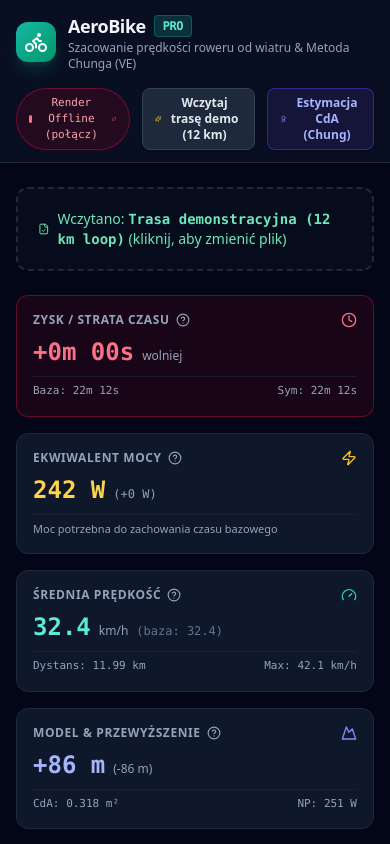
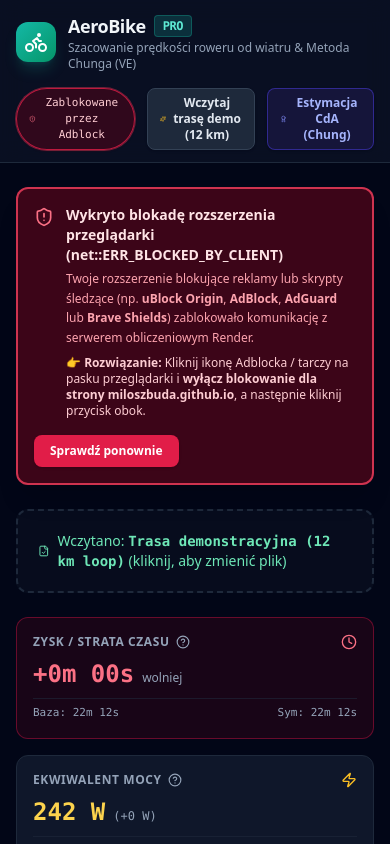
Before and after one commit to MiloszBuda/BikeSpeedSimulation, a React (Vite) app in the folder frontend/: page / in a window 390 px wide. Shown: the top 844 px of the page. Built offline with nearby package versions, Linux system fonts and the light colour scheme; no server answers.

Commit message:
fix(connection): detect ERR_BLOCKED_BY_CLIENT, add /ping fallback, and show Adblock guidance banner

```diff
--- a/frontend/src/App.tsx
+++ b/frontend/src/App.tsx
@@ -1,4 +1,5 @@
 import React, { useState, useEffect, useCallback } from 'react';
+import { ShieldAlert } from 'lucide-react';
 import { Header } from './components/Header';
 import { FileUpload } from './components/FileUpload';
 import { SummaryCards } from './components/SummaryCards';
@@ -26,6 +27,7 @@
 export const App: React.FC = () => {
   const [isBackendOnline, setIsBackendOnline] = useState<boolean>(false);
   const [isCheckingBackend, setIsCheckingBackend] = useState<boolean>(true);
+  const [isBlockedByClient, setIsBlockedByClient] = useState<boolean>(false);
   const [activeFile, setActiveFile] = useState<File | null>(null);
   const [fileName, setFileName] = useState<string>('Trasa demonstracyjna (12 km loop)');
   const [isProcessingFile, setIsProcessingFile] = useState<boolean>(false);
@@ -58,10 +60,11 @@
   // Manual retry handler for header button
   const handleRetryBackend = useCallback(async () => {
     setIsCheckingBackend(true);
-    const online = await checkBackendHealth(15000);
-    setIsBackendOnline(online);
+    const res = await checkBackendHealth(15000);
+    setIsBackendOnline(res.online);
+    setIsBlockedByClient(!res.online && res.blockedByClient);
     setIsCheckingBackend(false);
-    if (online) {
+    if (res.online) {
       setFileError(null);
     }
   }, []);
@@ -74,13 +77,14 @@
 
     const ping = async (isManual = false) => {
       if (isManual) setIsCheckingBackend(true);
-      const online = await checkBackendHealth(12000);
+      const res = await checkBackendHealth(12000);
       if (!isMounted) return;
-      setIsBackendOnline(online);
+      setIsBackendOnline(res.online);
+      setIsBlockedByClient(!res.online && res.blockedByClient);
       setIsCheckingBackend(false);
 
       // Progressive backoff ping to catch Render waking up (free tier cold start takes ~15-25s)
-      if (!online && attempt < 4 && !isManual) {
+      if (!res.online && attempt < 4 && !isManual && !res.blockedByClient) {
         attempt++;
         const delays = [3000, 6000, 10000, 15000];
         retryTimer = setTimeout(() => ping(false), delays[attempt - 1] || 15000);
@@ -113,6 +117,7 @@
       const processed = await processFitFile(file);
       setProcessData(processed);
       setIsBackendOnline(true);
+      setIsBlockedByClient(false);
 
       // Update default config with weather from this ride
       const newConfig: SimulationConfig = {
@@ -152,14 +157,22 @@
 
     } catch (err: any) {
       console.error('FIT processing error:', err);
-      const online = await checkBackendHealth(5000);
-      setIsBackendOnline(online);
-      if (!online) {
-        setFileError(
-          'Nie udało się połączyć z backendem Render (https://bikespeedsimulation.onrender.com). ' +
-          'Darmowy serwer Render usypia po 15 min bezczynności — pierwsze wybudzenie trwa ~20 sekund. ' +
-          'Sprawdź status w nagłówku lub kliknij przycisk połączenia i spróbuj ponownie za moment.'
-        );
+      const res = await checkBackendHealth(5000);
+      setIsBackendOnline(res.online);
+      setIsBlockedByClient(!res.online && res.blockedByClient);
+      if (!res.online) {
+        if (res.blockedByClient) {
+          setFileError(
+            'Zapytanie do backendu zostało zablokowane przez Twoją przeglądarkę (ERR_BLOCKED_BY_CLIENT). ' +
+            'Wyłącz wtyczkę Adblock, uBlock Origin lub Brave Shields dla strony miloszbuda.github.io i spróbuj ponownie.'
+          );
+        } else {
+          setFileError(
+            'Nie udało się połączyć z backendem Render (https://bikespeedsimulation.onrender.com). ' +
+            'Darmowy serwer Render usypia po 15 min bezczynności — pierwsze wybudzenie trwa ~20 sekund. ' +
+            'Sprawdź status w nagłówku lub kliknij przycisk połączenia i spróbuj ponownie za moment.'
+          );
+        }
       } else {
         setFileError(err.message || 'Wystąpił błąd podczas przetwarzania pliku FIT.');
       }
@@ -303,6 +316,7 @@
       <Header
         isBackendOnline={isBackendOnline}
         isCheckingBackend={isCheckingBackend}
+        isBlockedByClient={isBlockedByClient}
         onRetryBackend={handleRetryBackend}
         onLoadDemo={handleLoadDemo}
         onOpenChungModal={() => setIsChungModalOpen(true)}
@@ -311,6 +325,33 @@
 
       {/* Main Workspace Container */}
       <main className="flex-1 max-w-7xl w-full mx-auto px-4 sm:px-6 py-6 flex flex-col gap-6">
+        {/* Adblock / Client Blocked Notification Banner */}
+        {isBlockedByClient && (
+          <div className="bg-rose-950/80 border-2 border-rose-500/80 p-4 rounded-xl flex flex-col sm:flex-row items-start sm:items-center justify-between gap-4 text-rose-200 text-xs shadow-xl backdrop-blur-sm">
+            <div className="flex items-start gap-3">
+              <ShieldAlert className="w-5 h-5 text-rose-400 shrink-0 mt-0.5" />
+              <div>
+                <strong className="block text-rose-100 font-semibold text-sm mb-1">
+                  Wykryto blokadę rozszerzenia przeglądarki (net::ERR_BLOCKED_BY_CLIENT)
+                </strong>
+                <p className="text-rose-300 leading-relaxed">
+                  Twoje rozszerzenie blokujące reklamy lub skrypty śledzące (np. <b>uBlock Origin</b>, <b>AdBlock</b>, <b>AdGuard</b> lub <b>Brave Shields</b>) zablokowało komunikację z serwerem obliczeniowym Render.
+                </p>
+                <div className="mt-2 text-rose-200">
+                  👉 <b>Rozwiązanie:</b> Kliknij ikonę Adblocka / tarczy na pasku przeglądarki i <b>wyłącz blokowanie dla strony miloszbuda.github.io</b>, a następnie kliknij przycisk obok.
+                </div>
+              </div>
+            </div>
+            <button
+              type="button"
+              onClick={handleRetryBackend}
+              className="px-4 py-2 bg-rose-600 hover:bg-rose-500 text-white font-bold rounded-lg shadow transition-all active:scale-95 shrink-0"
+            >
+              Sprawdź ponownie
+            </button>
+          </div>
+        )}
+
         {/* File Upload Zone */}
         <FileUpload
           onFileSelected={handleFileSelected}
--- a/frontend/src/components/Header.tsx
+++ b/frontend/src/components/Header.tsx
@@ -1,9 +1,10 @@
 import React from 'react';
-import { Bike, Award, Sparkles, Loader2, RefreshCw } from 'lucide-react';
+import { Bike, Award, Sparkles, Loader2, RefreshCw, ShieldAlert } from 'lucide-react';
 
 interface HeaderProps {
   isBackendOnline: boolean;
   isCheckingBackend?: boolean;
+  isBlockedByClient?: boolean;
   onRetryBackend?: () => void;
   onLoadDemo: () => void;
   onOpenChungModal: () => void;
@@ -13,6 +14,7 @@
 export const Header: React.FC<HeaderProps> = ({
   isBackendOnline,
   isCheckingBackend = false,
+  isBlockedByClient = false,
   onRetryBackend,
   onLoadDemo,
   onOpenChungModal,
@@ -43,12 +45,18 @@
             type="button"
             onClick={onRetryBackend}
             disabled={isCheckingBackend}
-            title="Serwer Render (Free Tier) może usypiać po 15 min bezczynności. Kliknij, aby sprawdzić i wybudzić serwer."
+            title={
+              isBlockedByClient
+                ? "Przeglądarka zablokowała zapytanie do serwera (ERR_BLOCKED_BY_CLIENT). Wyłącz wtyczkę Adblock, uBlock Origin lub Brave Shields dla strony miloszbuda.github.io, aby odblokować połączenie z Renderem."
+                : "Serwer Render (Free Tier) może usypiać po 15 min bezczynności. Kliknij, aby sprawdzić i wybudzić serwer."
+            }
             className={`flex items-center gap-1.5 px-3 py-1.5 rounded-full border text-xs font-medium transition-all ${
               isCheckingBackend
                 ? 'bg-amber-950/40 border-amber-800/60 text-amber-300 cursor-wait'
                 : isBackendOnline
                 ? 'bg-emerald-950/40 border-emerald-800/60 text-emerald-300 hover:bg-emerald-900/40 cursor-pointer shadow-sm shadow-emerald-950/50'
+                : isBlockedByClient
+                ? 'bg-rose-950/60 border-rose-600/80 text-rose-200 hover:bg-rose-900/60 cursor-pointer shadow-sm shadow-rose-950/50 ring-1 ring-rose-500/40'
                 : 'bg-rose-950/40 border-rose-800/60 text-rose-300 hover:bg-rose-900/40 cursor-pointer shadow-sm shadow-rose-950/50'
             }`}
           >
@@ -61,6 +69,11 @@
               <>
                 <span className="w-2 h-2 rounded-full bg-emerald-400 animate-pulse" />
                 <span className="font-mono text-[11px]">Render Online</span>
+              </>
+            ) : isBlockedByClient ? (
+              <>
+                <ShieldAlert className="w-3.5 h-3.5 text-rose-400 animate-pulse" />
+                <span className="font-mono text-[11px]">Zablokowane przez Adblock</span>
               </>
             ) : (
               <>
--- a/frontend/src/services/api.ts
+++ b/frontend/src/services/api.ts
@@ -7,24 +7,39 @@
 export const DEFAULT_API_URL = 'https://bikespeedsimulation.onrender.com';
 export const API_BASE = (import.meta.env.VITE_API_URL || DEFAULT_API_URL).replace(/\/$/, '');
 
-export async function checkBackendHealth(timeoutMs: number = 10000): Promise<boolean> {
+export interface HealthStatus {
+  online: boolean;
+  blockedByClient: boolean;
+  error?: string;
+}
+
+export async function checkBackendHealth(timeoutMs: number = 10000): Promise<HealthStatus> {
+  // Try /health first, then /ping if failed
+  for (const endpoint of ['/health', '/ping']) {
     const controller = new AbortController();
     const timer = setTimeout(() => controller.abort(), timeoutMs);
 
     try {
-    const res = await fetch(`${API_BASE}/health`, {
+      const res = await fetch(`${API_BASE}${endpoint}`, {
         method: 'GET',
         headers: { Accept: 'application/json' },
         cache: 'no-store',
         signal: controller.signal,
       });
       clearTimeout(timer);
-    return res.ok;
-  } catch (err) {
+      if (res.ok) {
+        return { online: true, blockedByClient: false };
+      }
+    } catch (err: any) {
       clearTimeout(timer);
-    console.warn(`[Backend Health Check (${API_BASE})] error:`, err);
-    return false;
+      console.warn(`[Backend Health Check (${API_BASE}${endpoint})] error:`, err);
     }
+  }
+
+  return {
+    online: false,
+    blockedByClient: true,
+  };
 }
 
 export async function processFitFile(
```
Also changed, not shown: 1 other file (tests, documents, lock files or other folders). Lines whose indentation alone changed are shown as unchanged.
